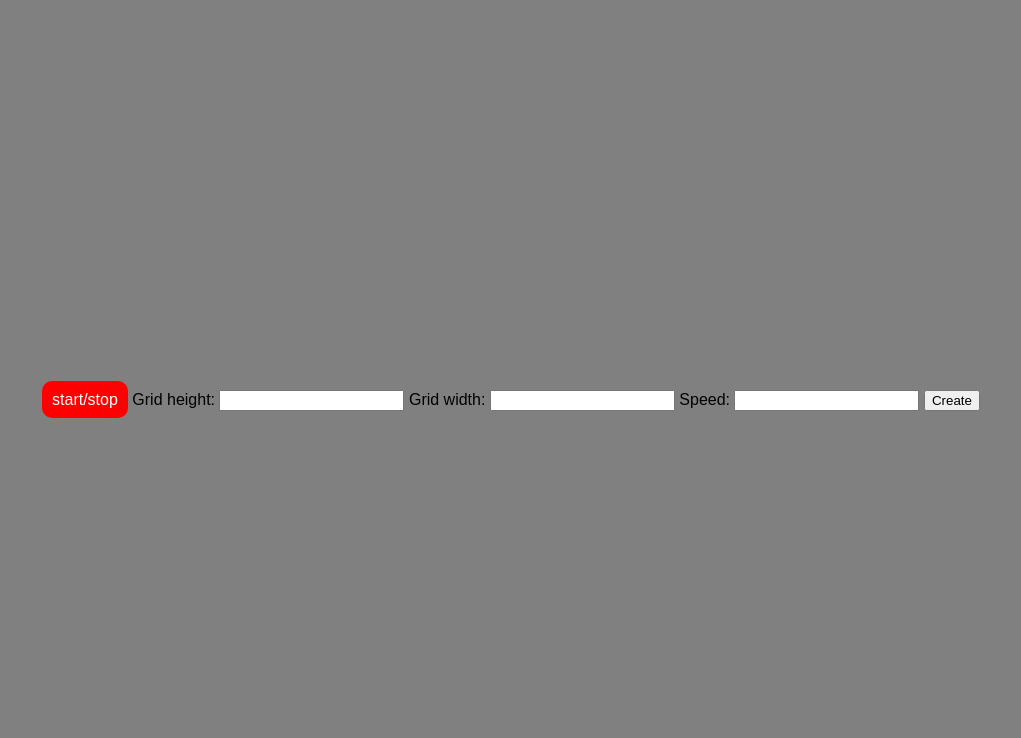
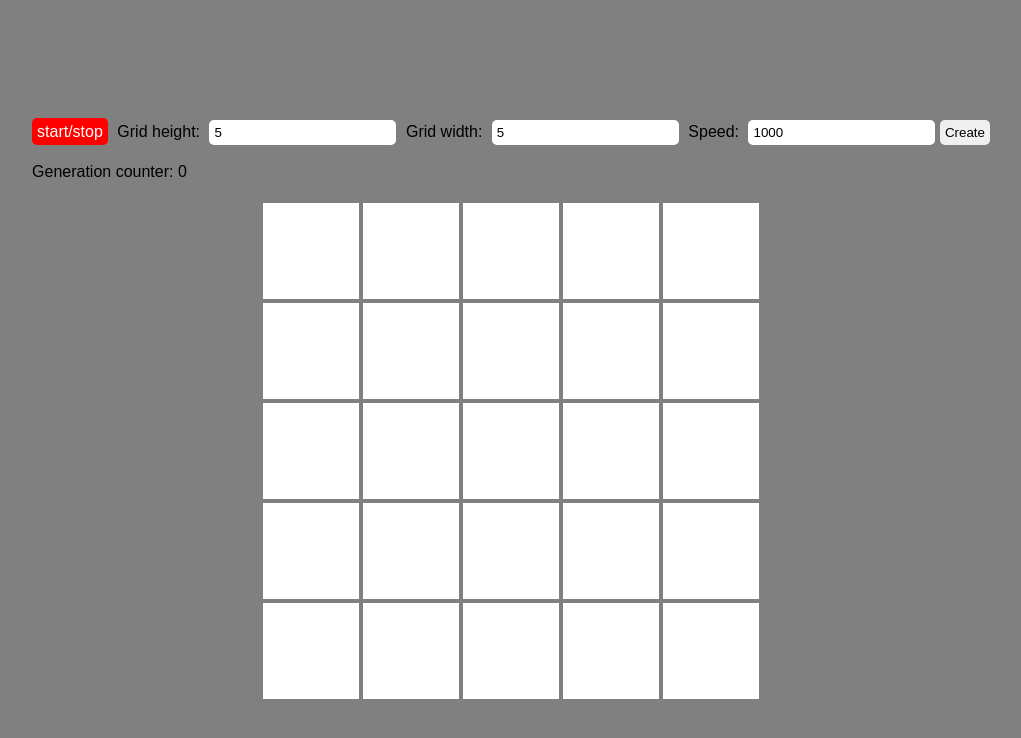
Before and after one commit to areketsuku/202207-w2chwe-alex-caldas, a website: page index.html in a window 1280 px wide. Both pictures are taken after a click on the input "Create". Shown: the whole page, without its empty margins (129-1150 px from the left). Drawn offline with nearby package versions, Linux system fonts and the light colour scheme; files that its build step writes are made by us from their sources.

Commit message:
feature: addedd generation counter and styled header

```diff
--- a/index.html
+++ b/index.html
@@ -14,13 +14,16 @@
         <input type="checkbox" id="startStop" />
         <label for="startStop">start/stop</label>
         <label for="height">Grid height:</label>
-        <input type="number" id="height" />
+        <input type="number" id="height" value="5" />
         <label for="width">Grid width:</label>
-        <input type="number" id="width" />
+        <input type="number" id="width" value="5" />
         <label for="speed">Speed: </label>
-        <input type="number" id="speed" />
+        <input type="number" id="speed" value="1000" />
         <input type="submit" value="Create" id="submit" placeholder="1000" />
       </form>
+      <br />
+      <span>Generation counter: </span>
+      <span id="generationCounter"></span>
     </header>
     <main></main>
     <script type="module" src="js/index.js"></script>
--- a/js/Class/Grid.js
+++ b/js/Class/Grid.js
@@ -3,13 +3,18 @@ class Grid {
   gridHeight;
   gridWidth;
   interval;
-  speed = 10;
+  speed;
+  generation = 0;
+  life = false;
   paint = true;
 
-  constructor(inputHeight, inputWidth) {
+  constructor(inputHeight, inputWidth, inputSpeed) {
     this.gridWidth = inputWidth;
     this.gridHeight = inputHeight;
+    this.speed = inputSpeed;
     this.gridBuild();
+    this.generation = 0;
+    document.getElementById("generationCounter").innerHTML = this.generation;
   }
 
   gridBuild() {
@@ -26,6 +31,13 @@ class Grid {
   }
 
   setNeighborsCountersToZero() {
+    if (this.life) {
+      document.getElementById("generationCounter").innerHTML = this.generation;
+    } else {
+      this.stopGame();
+      document.getElementById("generationCounter").innerHTML += " Extinción";
+      document.getElementById("startStop").checked = false;
+    }
     let y = 0;
     for (y; y < this.gridHeight; y += 1) {
       let x = 0;
@@ -33,6 +45,7 @@ class Grid {
         this.div[y].children[x].setAttribute("data-neighbors", 0);
       }
     }
+    this.life = false;
   }
 
   reviveCells() {
@@ -45,9 +58,13 @@ class Grid {
         if (cell.classList[0] !== "alive") {
           if (cellNeighbors > 2) {
             cell.classList.add("alive");
+            this.life = true;
           }
         } else if (cellNeighbors < 2 || cellNeighbors > 3) {
           cell.classList.remove("alive");
+          this.life = true;
+        } else {
+          this.life = true;
         }
       }
     }
@@ -90,9 +107,11 @@ class Grid {
     this.setNeighborsCountersToZero();
   }
 
-  startGame() {
+  startGame(inputSpeed) {
+    this.speed = inputSpeed;
     this.paint = false;
     this.interval = window.setInterval(() => {
+      this.generation += 1;
       this.checkForAliveCells();
     }, this.speed);
   }
--- a/js/index.js
+++ b/js/index.js
@@ -1,8 +1,15 @@
 import Grid from "./Class/Grid.js";
 
-let ThisGrid = new Grid(5, 5);
-let gridWidth;
-let gridHeight;
+let gridWidth = document.getElementById("width").value;
+let gridHeight = document.getElementById("height").value;
+let speed = document.getElementById("speed").value;
+let ThisGrid = new Grid(gridHeight, gridWidth, speed);
+
+function newGrid() {
+  document.getElementById("startStop").checked = false;
+  ThisGrid.stopGame();
+  ThisGrid = new Grid(gridHeight, gridWidth, speed);
+}
 
 function changeLifeOfClickedCell(e) {
   if (ThisGrid.paint) {
@@ -16,22 +23,14 @@ function changeLifeOfClickedCell(e) {
 
 function startStopGame() {
   if (document.getElementById("startStop").checked === true) {
-    ThisGrid.startGame();
+    ThisGrid.startGame(speed);
   } else {
     ThisGrid.stopGame();
   }
 }
 
-function newGrid() {
-  document.getElementById("startStop").checked = false;
-  ThisGrid.stopGame();
+// Triggers
 
-  gridWidth = document.getElementById("width").value;
-  gridHeight = document.getElementById("height").value;
-  ThisGrid = new Grid(gridHeight, gridWidth);
-}
-
-// Triggers
 document.addEventListener("click", (e) => {
   changeLifeOfClickedCell(e);
 });
@@ -44,8 +43,14 @@ document.getElementById("submit").addEventListener("click", () => {
   newGrid();
 });
 
+document.getElementById("width").addEventListener("change", () => {
+  gridWidth = document.getElementById("width").value;
+});
+
+document.getElementById("height").addEventListener("change", () => {
+  gridHeight = document.getElementById("height").value;
+});
+
 document.getElementById("speed").addEventListener("change", () => {
-  if (document.getElementById("startStop").checked === false) {
-    ThisGrid.speed = document.getElementById("speed").value;
-  }
+  speed = document.getElementById("speed").value;
 });
--- a/sass/styles.scss
+++ b/sass/styles.scss
@@ -14,12 +14,15 @@ body {
   justify-content: center;
   align-items: center;
 }
-main {
-  width: fit-content;
+header {
   height: fit-content;
-}
+  margin: 20px 0;
   form {
-  margin: 20px 0;
+    height: fit-content;
+    * {
+      padding: 5px;
+      border: 0;
+      border-radius: 5px;
     }
     label[for="startStop"] {
       cursor: pointer;
@@ -27,10 +30,8 @@ label[for="startStop"] {
     input[type="checkbox"] {
       display: none;
       + label[for="startStop"] {
-    border-radius: 10px;
         color: white;
         background-color: red;
-    padding: 10px;
       }
       &:checked {
         + label[for="startStop"] {
@@ -38,6 +39,9 @@ input[type="checkbox"] {
         }
       }
     }
+  }
+}
+
 main {
   background-color: white;
   display: flex;
```
Lines whose indentation alone changed are shown as unchanged.
